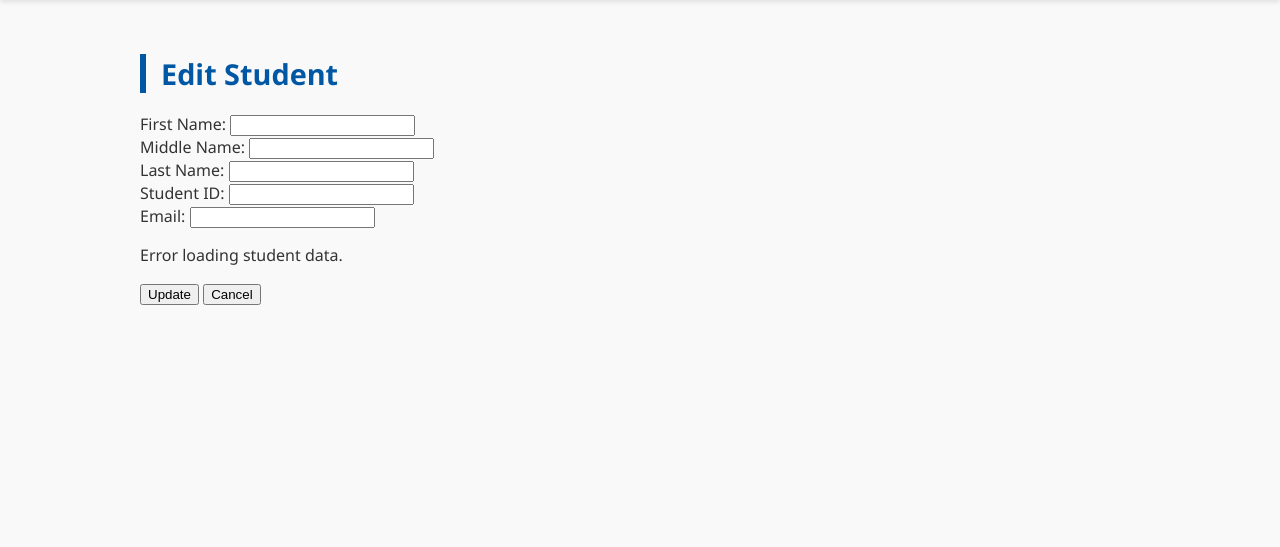
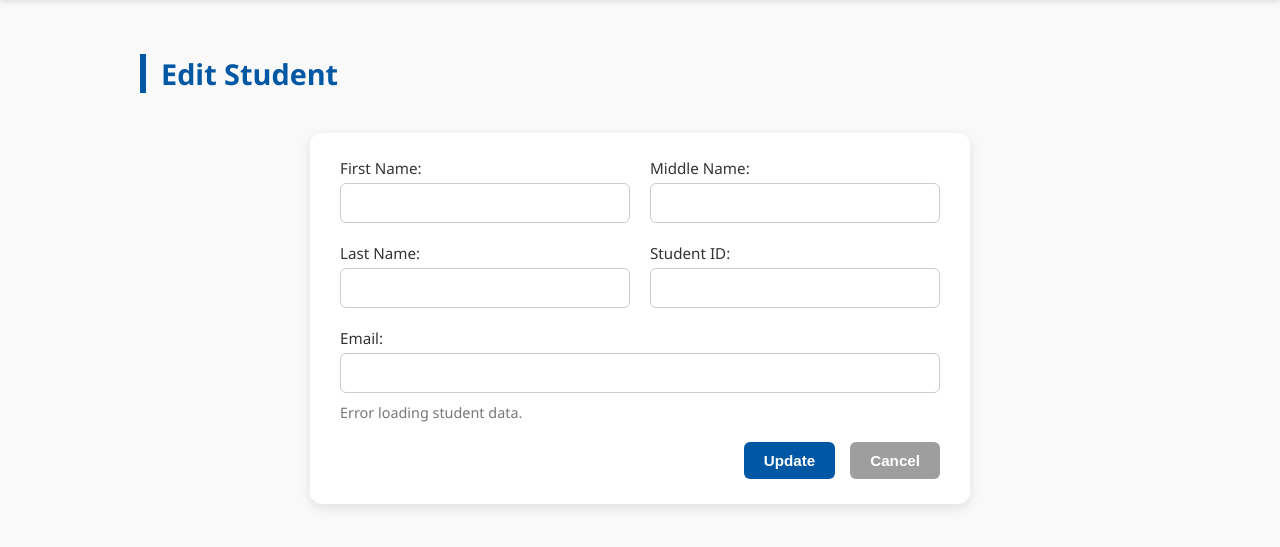
Before and after one commit to Nigler10/Student-Management-System, a Django app: template Project/app/templates/student/student_edit.html in a window 1280 px wide. Shown: the part 115-662 px from the top of the page. Run offline with Django 4.2, Linux system fonts and the light colour scheme; the template is opened without the code that fills it, so the values that code supplies are empty.

Commit message:
css added

```diff
--- a/Project/app/templates/student/student_edit.html
+++ b/Project/app/templates/student/student_edit.html
@@ -2,21 +2,42 @@
 {% load static %}
 
 {% block styles %}
-<link rel="stylesheet" href="#">
+<link rel="stylesheet" href="{% static 'css/student/student_edit.css' %}">
 {% endblock %}
 
 {% block content %}
 <h2>Edit Student</h2>
-<form id="edit-student-form">
-    <label>First Name: <input type="text" name="first_name" required></label><br>
-    <label>Middle Name: <input type="text" name="middle_name"></label><br>
-    <label>Last Name: <input type="text" name="last_name" required></label><br>
-    <label>Student ID: <input type="text" name="student_id" required></label><br>
-    <label>Email: <input type="email" name="email" required></label><br>
-    <p id="edit-status"></p>
-    <button type="submit">Update</button>
-    <button type="button" onclick="window.location.href='/'">Cancel</button>
-</form>
+<div class="form-wrapper">
+    <form id="edit-student-form" class="form-container">
+        <div class="form-grid">
+            <div class="form-group">
+                <label for="first_name">First Name:</label>
+                <input type="text" name="first_name" required>
+            </div>
+            <div class="form-group">
+                <label for="middle_name">Middle Name:</label>
+                <input type="text" name="middle_name">
+            </div>
+            <div class="form-group">
+                <label for="last_name">Last Name:</label>
+                <input type="text" name="last_name" required>
+            </div>
+            <div class="form-group">
+                <label for="student_id">Student ID:</label>
+                <input type="text" name="student_id" required>
+            </div>
+            <div class="form-group full-width">
+                <label for="email">Email:</label>
+                <input type="email" name="email" required>
+            </div>
+        </div>
+        <p id="edit-status"></p>
+        <div class="form-buttons">
+            <button type="submit" class="update-btn">Update</button>
+            <button type="button" class="cancel-btn" onclick="window.location.href='/'">Cancel</button>
+        </div>
+    </form>
+</div>
 {% endblock %}
 
 {% block scripts %}
--- /dev/null
+++ b/Project/static/css/student/student_edit.css
@@ -0,0 +1,96 @@
+/* Wrapper centers content and adds space */
+.form-wrapper {
+    display: flex;
+    justify-content: center;
+    padding: 20px;
+}
+
+/* Styled form card */
+.form-container {
+    background-color: #fff;
+    padding: 25px 30px;
+    border-radius: 12px;
+    box-shadow: 0 4px 12px rgba(0, 0, 0, 0.1);
+    width: 100%;
+    max-width: 600px;
+}
+
+/* Responsive 2-column layout */
+.form-grid {
+    display: grid;
+    grid-template-columns: repeat(auto-fit, minmax(240px, 1fr));
+    gap: 20px;
+}
+
+/* Inputs and labels */
+.form-group {
+    display: flex;
+    flex-direction: column;
+}
+
+.form-group label {
+    margin-bottom: 5px;
+    font-weight: 500;
+    color: #333;
+    font-size: 0.95rem;
+}
+
+.form-group input {
+    padding: 10px;
+    border-radius: 6px;
+    border: 1px solid #ccc;
+    font-size: 1rem;
+    transition: border-color 0.2s ease;
+}
+
+.form-group input:focus {
+    border-color: #0057a3;
+    outline: none;
+}
+
+.full-width {
+    grid-column: span 2;
+}
+
+/* Status message */
+#edit-status {
+    margin-top: 10px;
+    font-size: 0.9rem;
+    color: #777;
+}
+
+/* Buttons section */
+.form-buttons {
+    margin-top: 20px;
+    display: flex;
+    justify-content: flex-end;
+    gap: 15px;
+}
+
+button {
+    padding: 10px 20px;
+    border: none;
+    border-radius: 6px;
+    font-weight: bold;
+    font-size: 0.95rem;
+    cursor: pointer;
+    transition: background-color 0.2s ease-in-out;
+}
+
+.update-btn {
+    background-color: #0057a3;
+    color: #fff;
+}
+
+.update-btn:hover {
+    background-color: #003f7d;
+}
+
+.cancel-btn {
+    background-color: #9e9e9e;
+    color: #fff;
+}
+
+.cancel-btn:hover {
+    background-color: #7e7e7e;
+}
```
